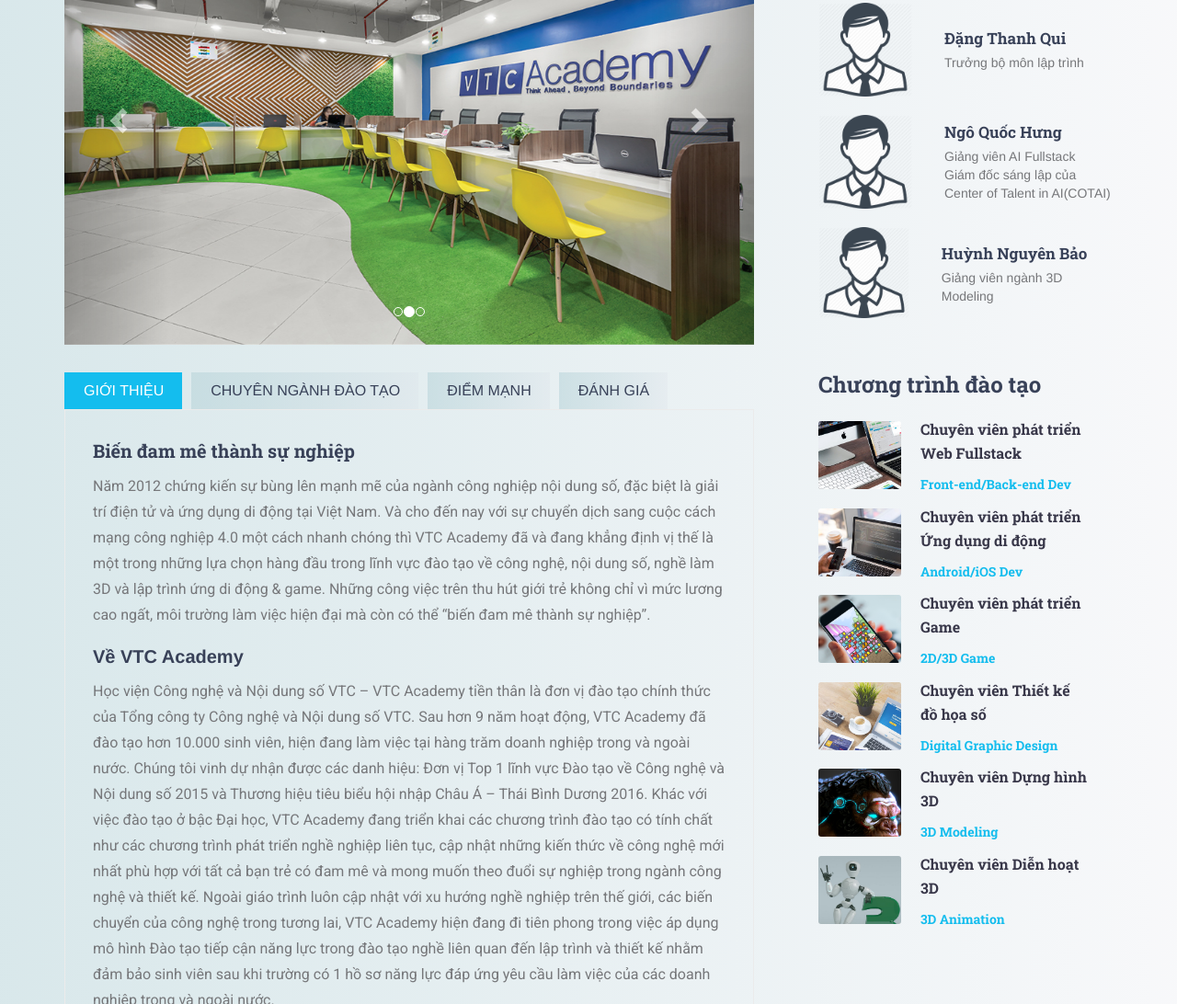
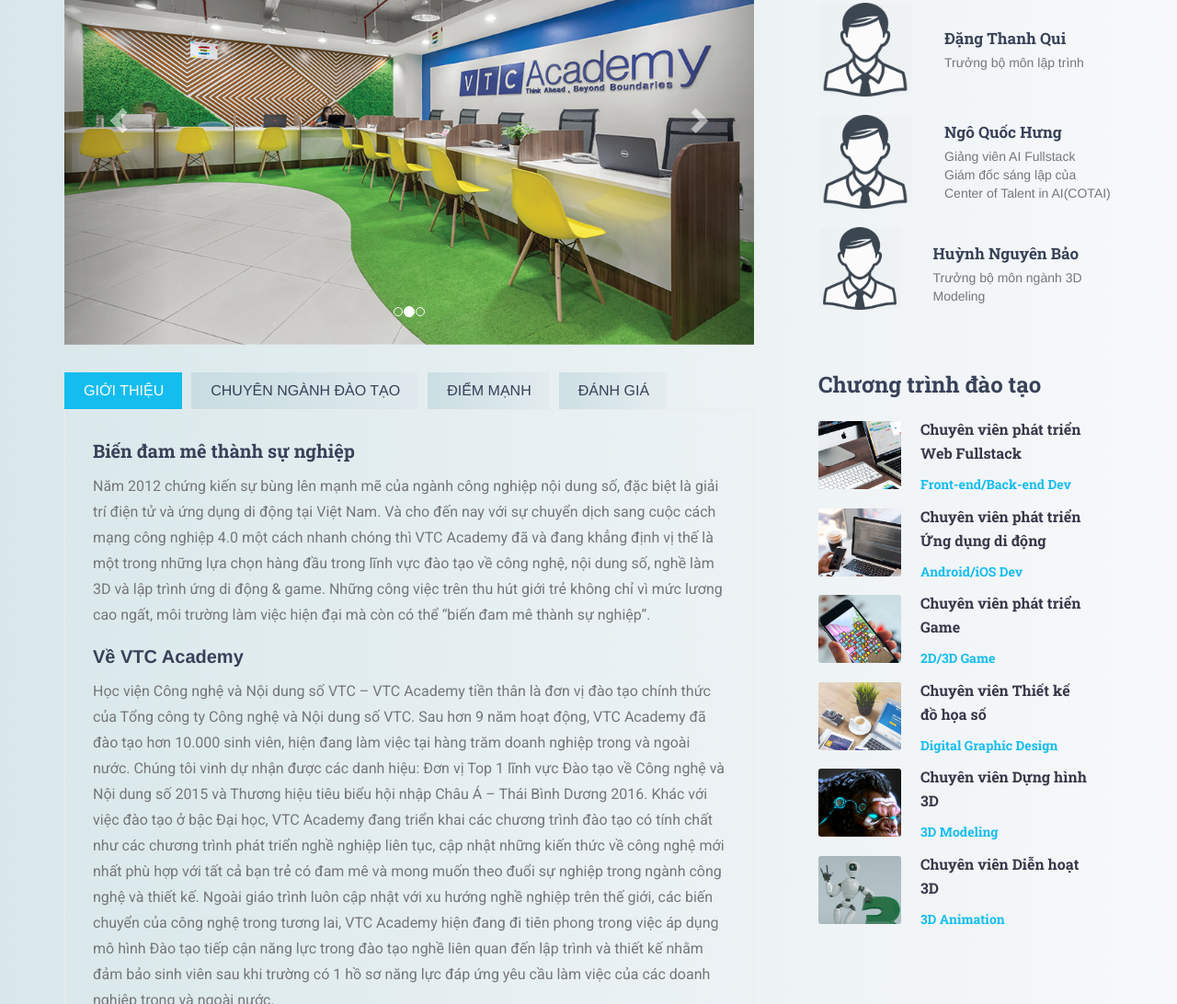
Before and after one commit to resgigi/wereview.github.io, a plain HTML site: page schoolDetails-1-Copy.html in a window 1280 px wide. Shown: the part 685-1777 px from the top of the page at 92% size. Drawn offline with nearby package versions, Linux system fonts and the light colour scheme; files whose address does not match are found by name.

Commit message:
Update
Thông tin giảng viên

```diff
--- a/schoolDetails-1-Copy.html
+++ b/schoolDetails-1-Copy.html
@@ -519,7 +519,7 @@
                                         <div class="teacher_image"><img src="IMG/teacher-icon.png" alt=""></div>
                                         <div class="teacher_title">
                                             <div class="teacher_name"><a href="#">Huỳnh Nguyên Bảo</a></div>
-                                            <div class="teacher_position">Giảng viên ngành 3D Modeling</div>
+                                            <div class="teacher_position">Trưởng bộ môn ngành 3D Modeling</div>
                                         </div>
                                     </div>
                                     <div class="teacher_info">
```
Also changed, not shown: schoolDetails-1.html (+1 -1 lines).
